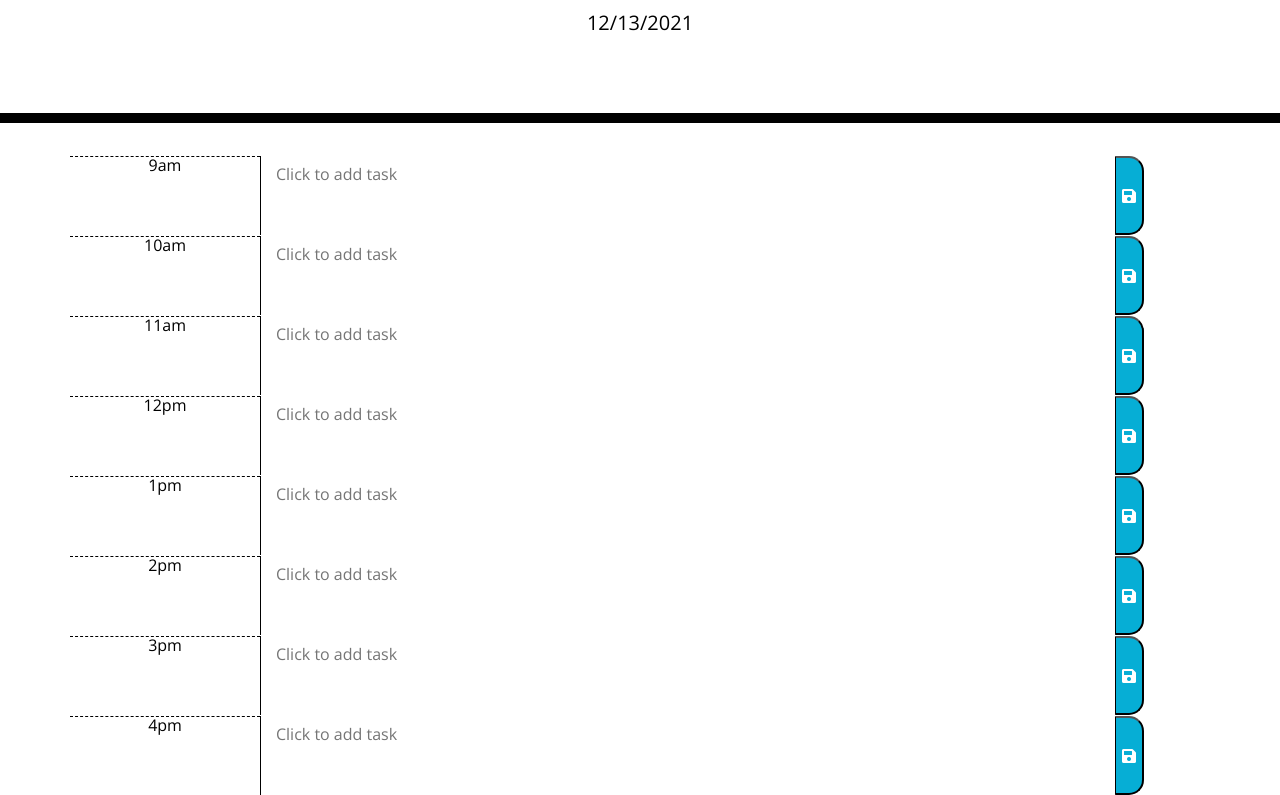
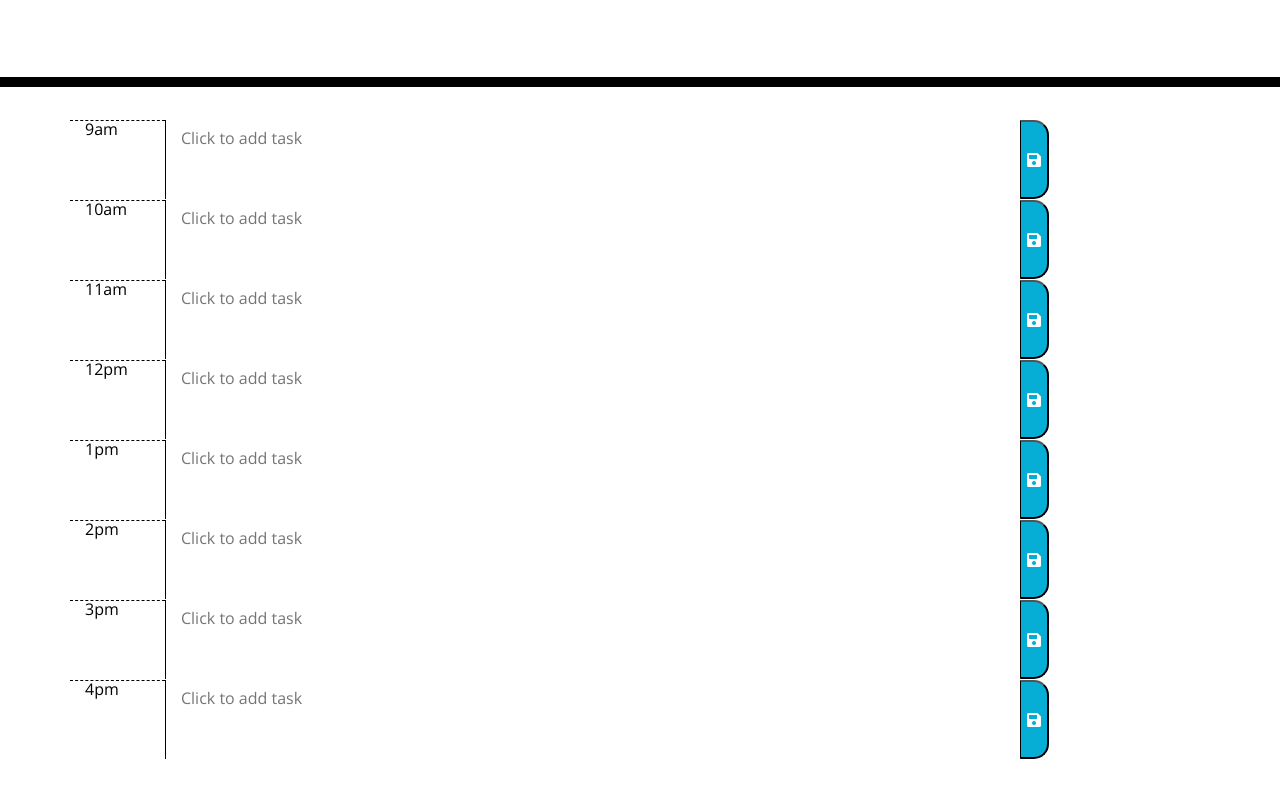
Before and after one commit to hamiltondowdy/workday-schedulerHD, a plain HTML site: page index.html in a window 1280 px wide. Shown: the part 181-976 px from the top of the page. After the commit the page ends 940 px from the top, so only its background shows below. Drawn offline with nearby package versions, Linux system fonts and the light colour scheme.

Commit message:
add containers for schedule by hour

```diff
--- a/index.html
+++ b/index.html
@@ -18,50 +18,50 @@
       <p id="currentDay" class="lead"></p>
     </header>
     <div class="container">
-      <div class="time-block">
-        <div class="row">
-        <div class="col col-2 hour">9am</div>
+
+
+        <div class="row" id="9">
+        <div class="col-1 hour">9am</div>
           <textarea class="col-9" placeholder="Click to add task"></textarea>
           <button class="saveBtn"><i class="fas fa-save"></i></button>
         </div>
-        <div class="row">
-        <div class="col col-2 hour">10am</div>
+        <div class="row" id="10">
+        <div class="col-1 hour">10am</div>
           <textarea class="col-9" placeholder="Click to add task"></textarea>
           <button class="saveBtn"><i class="fas fa-save"></i></button>
         </div>
-        <div class="row">
-        <div class="col col-2 hour">11am</div>
+        <div class="row" id="11">
+        <div class="col-1 hour">11am</div>
           <textarea class="col-9" placeholder="Click to add task"></textarea>
           <button class="saveBtn"><i class="fas fa-save"></i></button>
         </div>
-        <div class="row">
-        <div class="col col-2 hour">12pm</div>
+        <div class="row" id="12">
+        <div class="col-1 hour">12pm</div>
           <textarea class="col-9" placeholder="Click to add task"></textarea>
           <button class="saveBtn"><i class="fas fa-save"></i></button>
         </div>
-        <div class="row">
-        <div class="col col-2 hour">1pm</div>
+        <div class="row" id="13">
+        <div class="col-1 hour">1pm</div>
           <textarea class="col-9" placeholder="Click to add task"></textarea>
           <button class="saveBtn"><i class="fas fa-save"></i></button>
         </div>
-        <div class="row">
-        <div class="col col-2 hour">2pm</div>
+        <div class="row" id="14">
+        <div class="col-1 hour">2pm</div>
           <textarea class="col-9" placeholder="Click to add task"></textarea>
           <button class="saveBtn"><i class="fas fa-save"></i></button>
         </div>
-        <div class="row">
-        <div class="col col-2 hour">3pm</div>
+        <div class="row" id="15">
+        <div class="col-1 hour">3pm</div>
           <textarea class="col-9" placeholder="Click to add task"></textarea>
           <button class="saveBtn"><i class="fas fa-save"></i></button>
         </div>
-        <div class="row">
-        <div class="col col-2 hour">4pm</div>
+        <div class="row" id="16">
+        <div class="col-1 hour">4pm</div>
           <textarea class="col-9" placeholder="Click to add task"></textarea>
           <button class="saveBtn"><i class="fas fa-save"></i></button>
         </div>
     </div>
   </div>
-</div>
     <script src="https://code.jquery.com/jquery-3.4.1.min.js"></script>
     <script src="https://cdnjs.cloudflare.com/ajax/libs/moment.js/2.24.0/moment.min.js"></script>
     <script src="./js/script.js"></script>
--- a/js/script.js
+++ b/js/script.js
@@ -1,11 +1,40 @@
-var currentDate = document.querySelector("#currentDay");
-var workDay = document.querySelector("#time-block");
+$(document).ready(function() {
+    $("currentDay").text(moment().format('ddd MMM Do YYYY'));
+})
 
-currentDate = moment();
-displayCurrentDate(currentDate);
+//function that sets the background color based on current hour
 
+//define each row as an hour (24hr format)
+const rows = document.getElementById("row");
+let currentHour = parseInt(moment().format('H'));
 
-function displayCurrentDate(currentDate) {
-    document.getElementById("currentDay")
-    .textContent=currentDate.format("MM/DD/YYYY");
+console.log(currentHour);
+
+Array.from(rows).forEach(row => {
+    let
+      rowIdString = row.id,
+      rowHour;
+    if (rowIdString) {
+      rowHour = parseInt(rowIdString);
+    }
+    if (rowHour) {
+      // Compares row id to current hour and sets color accordingly
+      if (currentHour === rowHour) {
+        setColor(row, "red");
+      } else if ((currentHour < rowHour)){
+        setColor(row, "green");
+      } else {
+        setColor(row, "lightgrey");
+      }
+    }
+  });
+
+function setColor(element, color) {
+    element.style.backgroundColor = color;
 }
+
+function saveData() {
+    var input = document.getElementById("textarea").textContent;
+    localStorage.setItem("textarea", input);
+}
+document.getElementById("textarea").textContent = localStorage.getItem("textarea");
```
